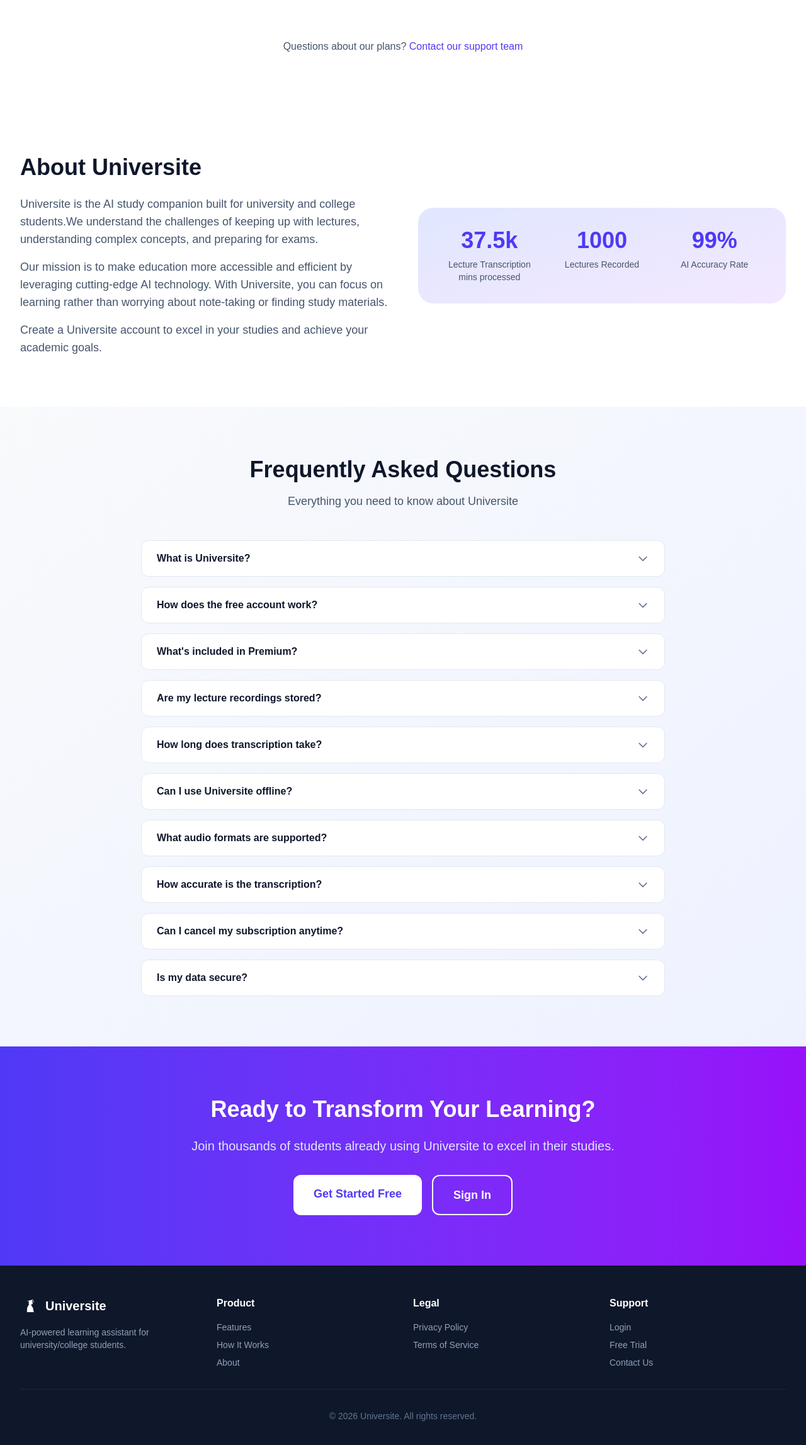
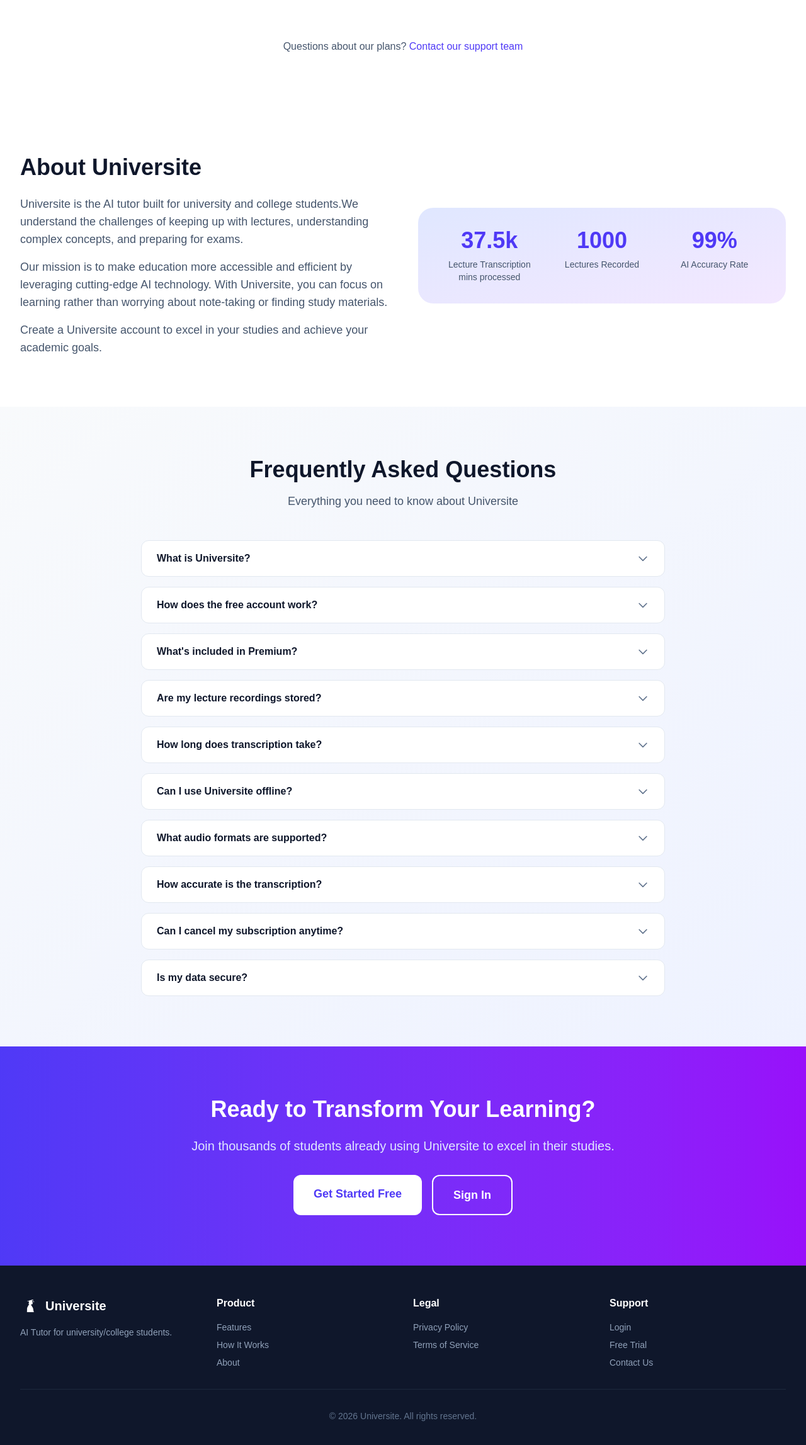
Before and after one commit to danielp-crypto/universite, a Next.js app: page / in a window 1280 px wide. Shown: the part 3125-5420 px from the top of the page at 63% size. Built offline with nearby package versions, Linux system fonts and the light colour scheme.

Commit message:
rebrand to AI tutor

```diff
--- a/app/assistant/page.tsx
+++ b/app/assistant/page.tsx
@@ -353,7 +353,7 @@ function AssistantPageContent(): React.ReactNode {
                 <img src="/assets/images/icon-white-removebg.png" alt="Universite logo" className="w-8 h-8 md:w-10 md:h-10 object-contain" />
               </div>
               <h2 className="text-xl md:text-2xl font-bold text-slate-800 mb-2">
-                {currentLecture ? 'Ask your AI Tutor' : 'No lecture selected'}
+                {currentLecture ? 'Ask your Lecture' : 'No lecture selected'}
               </h2>
               {currentLecture && currentLecture.keyConcepts && currentLecture.keyConcepts.length > 0 && (
                 <div className="flex flex-wrap gap-2 justify-center mb-4">
--- a/app/page.tsx
+++ b/app/page.tsx
@@ -381,7 +381,7 @@ export default function Home() {
             <div>
               <h2 className="text-2xl sm:text-3xl md:text-4xl font-bold text-slate-900 mb-6">About Universite</h2>
               <p className="text-base sm:text-lg text-slate-600 mb-4">
-                Universite is the AI study companion built for university and college students.We understand the challenges of keeping up with lectures, understanding complex concepts, and preparing for exams.
+                Universite is the AI tutor built for university and college students.We understand the challenges of keeping up with lectures, understanding complex concepts, and preparing for exams.
               </p>
               <p className="text-base sm:text-lg text-slate-600 mb-4">
                 Our mission is to make education more accessible and efficient by leveraging cutting-edge AI technology. With Universite, you can focus on learning rather than worrying about note-taking or finding study materials.
@@ -422,7 +422,7 @@ export default function Home() {
             {[
               {
                 question: "What is Universite?",
-                answer: "Universite is an AI-powered learning assistant for university students. It helps you record lectures, automatically generates transcripts, notes, exam questions, and provides 24/7 AI tutoring to help you understand difficult concepts."
+                answer: "Universite is an AI tutor for university and college students. It helps you record lectures, automatically generates transcripts, notes, exam questions, and provides 24/7 AI tutoring to help you understand difficult concepts."
               },
               {
                 question: "How does the free account work?",
@@ -512,7 +512,7 @@ export default function Home() {
                 <img src="/assets/images/icon-white-removebg.png" alt="Universite logo" className="h-8 w-8 mr-2" />
                 <span className="text-xl font-bold text-white">Universite</span>
               </div>
-              <p className="text-sm text-slate-400">AI-powered learning assistant for university/college students.</p>
+              <p className="text-sm text-slate-400">AI Tutor for university/college students.</p>
             </div>
             <div>
               <h4 className="text-white font-semibold mb-4">Product</h4>
```
